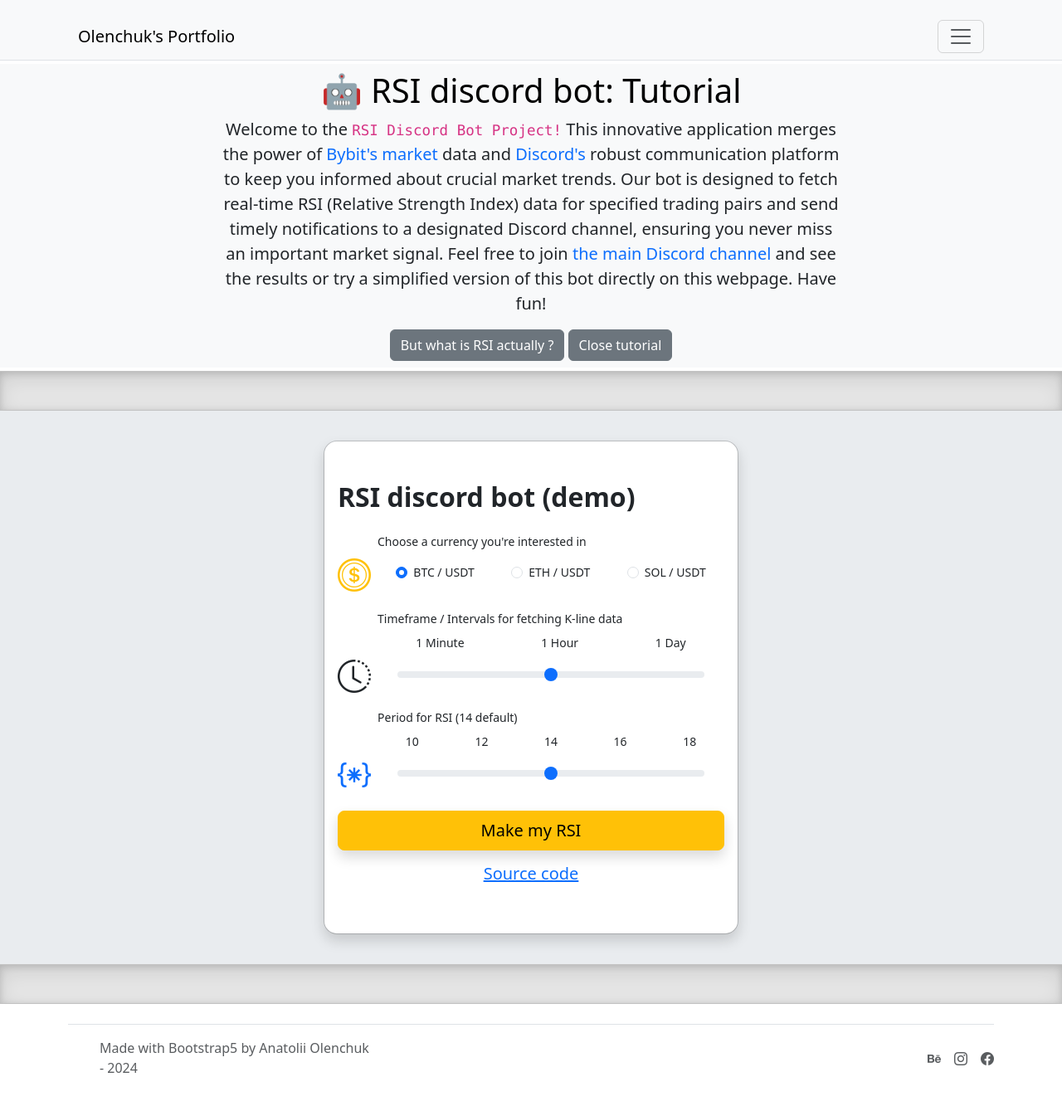
After one commit to Tolian500/MyPortfolio, a Flask app: page /rsi in a window 1280 px wide. The commit adds this page. Shown: the whole page at 83% size. Run offline with Flask 3, Linux system fonts and the light colour scheme; some libraries are stand-ins or nearby versions.

Commit message:
RSI DISCORD BOT  template added.

```diff
--- a/main.py
+++ b/main.py
@@ -1,7 +1,7 @@
 import os
 from io import BytesIO
 import base64
-from flask import Flask, render_template, redirect, url_for, request
+from flask import Flask, render_template, redirect, url_for, request, jsonify
 from flask_bootstrap import Bootstrap5
 from flask_ckeditor import CKEditor
 import qrcode
@@ -22,6 +22,9 @@ app.config['SECRET_KEY'] = key
 
 ckeditor = CKEditor(app)
 Bootstrap5(app)
+
+# DEBUG MODE
+DEBUG_MODE = False  # CHANGE BEFORE PRODUCTION
 
 
 def gen_qr_by_link(link: str):
@@ -214,5 +217,13 @@ def ph_main():
     return render_template('ph_index.html')
 
 
+@app.route('/rsi', methods=['GET', 'POST'])
+def rsi_main():
+    if request.method == 'POST':
+        example_value = "RSI for SOLUSDT: 75.72 at 2024-06-23 21:00:00 Delay: 281 ms) - Current UTC time: 11:00:00 UTC"  # Replace with your actual script processing
+        return jsonify({'value': example_value})
+    return render_template('rsi.html')
+
+
 if __name__ == "__main__":
-    app.run(host='0.0.0.0', port=5001, debug=False)
+    app.run(host='0.0.0.0', port=5001, debug=DEBUG_MODE)
--- /dev/null
+++ b/templates/rsi.html
@@ -0,0 +1,225 @@
+{% include "header.html" %}
+
+<!-- Bootstrap CSS -->
+<link href="https://cdn.jsdelivr.net/npm/bootstrap@5.3.0-alpha1/dist/css/bootstrap.min.css" rel="stylesheet">
+
+<!-- Flatpickr CSS -->
+<link href="https://cdn.jsdelivr.net/npm/flatpickr/dist/flatpickr.min.css" rel="stylesheet">
+
+<div class="my-1" id="jumbotron" class="slide-in-up">
+    <div class="p-1 text-center bg-body-tertiary">
+        <div class="container py-1">
+            <h1 class="text-body-emphasis">🤖 RSI discord bot: Tutorial</h1>
+            <p class="col-lg-8 mx-auto lead">
+                Welcome to the <code>RSI Discord Bot Project!</code> This innovative application merges the power of
+                <a class="link-underline-light" href="https://www.bybit.com/">Bybit's market</a> data and
+                <a class="link-underline-light" href="https://discord.com/">Discord's</a>
+                robust communication platform to keep you informed about crucial
+                market trends. Our bot is designed to fetch real-time RSI (Relative Strength Index) data for specified
+                trading pairs and send timely notifications to a designated Discord channel, ensuring you never miss an
+                important market signal. Feel free to join
+                <a class="link-underline-light" href="https://discord.gg/Bafaqq7z">
+                    the main Discord channel</a>
+                and see the results or try a simplified
+                version of this bot directly on this webpage. Have fun!
+            </p>
+
+            <p class="text-muted"></p>
+
+            <button class="btn btn-secondary" id="rsi-info" type="button" data-bs-toggle="collapse"
+                    data-bs-target="#collapseExample" aria-expanded="false" aria-controls="collapseExample">But what is
+                RSI actually ?
+            </button>
+            <div class="collapse my-2" id="collapseExample">
+                <div class="card card-body mx-auto lead">
+                    The relative strength index (RSI) is a technical indicator used in the analysis of
+                    financial markets. It
+                    is intended to chart the current and historical strength or weakness of a stock or market based on
+                    the
+                    closing prices of a recent trading period. The indicator should not be confused with relative
+                    strength.
+                </div>
+            </div>
+            <button type="button" class="btn btn-secondary" id="close-jumbotron">Close tutorial</button>
+        </div>
+    </div>
+</div>
+<div class="b-example-divider"></div>
+
+<div class="modal modal-sheet position-static d-block bg-body-secondary p-4 py-md-2" tabindex="-1" role="dialog"
+     id="modalTour">
+    <div class="modal-dialog" role="document">
+        <div class="modal-content rounded-4 shadow">
+            <div class="modal-body px-3 py-5">
+                <form id="rsi-form">
+                    <h2 class="fw-bold mb-4">RSI discord bot (demo)</h2>
+
+                    <ul class="d-grid gap-2 my-2 list-unstyled small">
+                        <li class="d-flex gap-2">
+                            <i class="bi bi-coin text-warning flex-shrink-0 d-flex align-items-center pt-3"
+                               style="font-size: 2.5rem;"></i>
+
+                            <div class="mb-3 w-100">
+                                <label for="InputDate" class="form-label w-100">Choose a currency you're interested
+                                    in</label>
+                                <div class="d-flex justify-content-around">
+                                    <div class="form-check m-2">
+                                        <input class="form-check-input" type="radio" name="currency" value="BTC/USDT"
+                                               id="flexRadioDefault1" checked>
+                                        <label class="form-check-label" for="flexRadioDefault1">
+                                            BTC / USDT
+                                        </label>
+                                    </div>
+                                    <div class="form-check m-2">
+                                        <input class="form-check-input" type="radio" name="currency" value="ETH/USDT"
+                                               id="flexRadioDefault2">
+                                        <label class="form-check-label" for="flexRadioDefault2">
+                                            ETH / USDT
+                                        </label>
+                                    </div>
+                                    <div class="form-check m-2">
+                                        <input class="form-check-input" type="radio" name="currency" value="SOL/USDT"
+                                               id="flexRadioDefault3">
+                                        <label class="form-check-label" for="flexRadioDefault3">
+                                            SOL / USDT
+                                        </label>
+                                    </div>
+                                </div>
+                            </div>
+                        </li>
+
+                        <li class="d-flex gap-2">
+                            <i class="bi bi-clock-history text-dark flex-shrink-0 d-flex align-items-center pt-5"
+                               style="font-size: 2.5rem;"></i>
+                            <div class="mb-3 w-100">
+                                <label for="InputDate" class="form-label">Timeframe / Intervals for fetching K-line
+                                    data</label>
+                                <div class="d-flex justify-content-around">
+                                    <p>1 Minute</p>
+                                    <p>1 Hour</p>
+                                    <p>1 Day</p>
+                                </div>
+                                <input type="range" class="form-range px-4" min="0" max="2" name="timeframe"
+                                       id="customRange1">
+                            </div>
+                        </li>
+                        <li class="d-flex gap-2">
+                            <i class="bi bi-braces-asterisk text-primary flex-shrink-0 d-flex align-items-center pt-5"
+                               style="font-size: 2.5rem;"></i>
+                            <div class="mb-3 w-100">
+                                <label for="InputDate" class="form-label">Period for RSI (14 default)</label>
+                                <div class="d-flex justify-content-around">
+                                    <p>10</p>
+                                    <p>12</p>
+                                    <p>14</p>
+                                    <p>16</p>
+                                    <p>18</p>
+                                </div>
+                                <input type="range" class="form-range px-4" min="0" max="4" name="period"
+                                       id="customRange2">
+                            </div>
+                        </li>
+                    </ul>
+
+                    <button id="generate-btn" class="btn btn-lg btn-warning mt-1 w-100 shadow" type="button">
+                        Make my RSI
+                    </button>
+
+                    <a href="https://github.com/Tolian500/discord-rsi-bot"
+                       class="btn btn-lg btn-link mt-1 w-100"
+                       data-mdb-ripple-init>Source code</a>
+                </form>
+            </div>
+        </div>
+    </div>
+</div>
+
+
+<!-- Modal -->
+<div class="modal fade custom-modal" id="exampleModalCenter" tabindex="-1" role="dialog"
+     aria-labelledby="exampleModalCenterTitle" aria-hidden="true">
+    <div class="modal-dialog modal-dialog-centered" role="document">
+        <div class="modal-content" style="background: transparent; border: none; border-radius: 30px;">
+            <div class="d-flex justify-content-between mb-4">
+                <img src="static/assets/img/Bot-icon.jpg" alt="avatar"
+                     class="rounded-circle d-flex align-self-start me-3 shadow-1-strong" width="60">
+                <div class="card mask-custom"
+                     style="background: linear-gradient(134deg, rgba(252,178,197,0.5) 0%, rgba(252,185,202,0.5) 26.03%, rgba(255,209,220,0.5) 51.54%, rgba(217,164,221,0.5) 100%); border-radius: 30px;">
+                    <div class="card-header d-flex justify-content-between p-3"
+                         style="border-bottom: 1px solid rgba(255,255,255,.3); background: linear-gradient(134deg, rgba(252,178,197,0.5) 0%, rgba(252,185,202,0.5) 26.03%, rgba(255,209,220,0.5) 51.54%, rgba(217,164,221,0.5) 100%); border-top-left-radius: 30px; border-top-right-radius: 30px;">
+                        <p class="text-light fw-bold mb-0">RSI Discord Bot</p>
+                        <p class="text-light small mb-0"><i class="far fa-clock"></i> Few seconds ago</p>
+                    </div>
+                    <div class="card-body modal-body text-white" id="modal-body-content"
+                         style="background: linear-gradient(134deg, rgba(252,178,197,0.5) 0%, rgba(252,185,202,0.5) 26.03%, rgba(255,209,220,0.5) 51.54%, rgba(217,164,221,0.5) 100%); border-bottom-left-radius: 30px; border-bottom-right-radius: 30px;">
+                        <p class="mb-0 text-white">
+                            ...
+                        </p>
+                    </div>
+                </div>
+            </div>
+        </div>
+    </div>
+</div>
+
+
+<div class="b-example-divider"></div>
+
+{% include "footer.html" %}
+
+<style>
+    @keyframes fadeOutUp {
+        0% {
+            opacity: 1;
+            transform: translateY(0);
+        }
+        100% {
+            opacity: 0;
+            transform: translateY(-20px);
+        }
+    }
+
+    .fade-out-up {
+        animation: fadeOutUp 0.5s forwards;
+    }
+
+    @keyframes slideInUp {
+        0% {
+            opacity: 0;
+            transform: translateY(20px);
+        }
+        100% {
+            opacity: 1;
+            transform: translateY(0);
+        }
+    }
+
+    .slide-in-up {
+        animation: slideInUp 0.5s forwards;
+    }
+</style>
+
+<script>
+    document.getElementById('close-jumbotron').addEventListener('click', function() {
+        const jumbotron = document.getElementById('jumbotron');
+        jumbotron.classList.add('fade-out-up');
+        jumbotron.addEventListener('animationend', function() {
+            jumbotron.style.display = 'none';
+        }, { once: true });
+    });
+
+    document.getElementById('generate-btn').addEventListener('click', function() {
+        const formData = new FormData(document.getElementById('rsi-form'));
+        fetch('/rsi', {
+            method: 'POST',
+            body: formData
+        })
+        .then(response => response.json())
+        .then(data => {
+            document.getElementById('modal-body-content').innerText = `RSI Value: ${data.value}`;
+            var myModal = new bootstrap.Modal(document.getElementById('exampleModalCenter'));
+            myModal.show();
+        })
+        .catch(error => console.error('Error:', error));
+    });
+</script>
```
Also changed, not shown: templates/index.html (+32 -5 lines), static/assets/img/Bot-icon.jpg (added).
